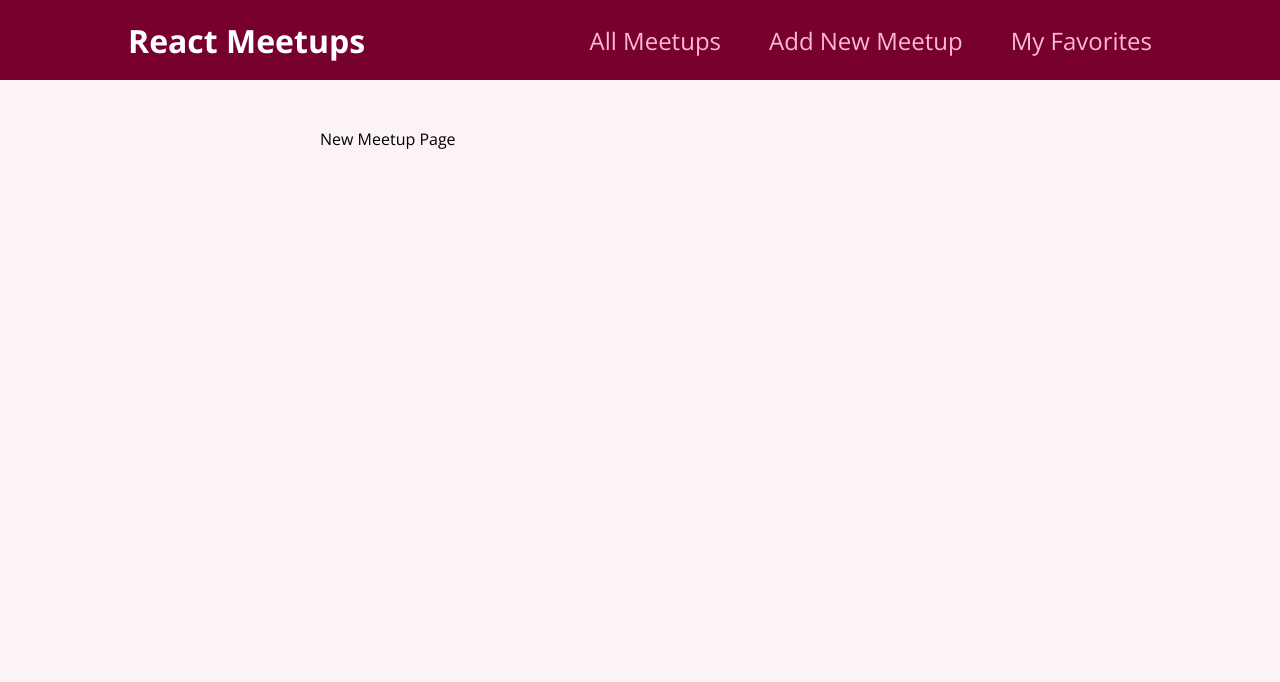
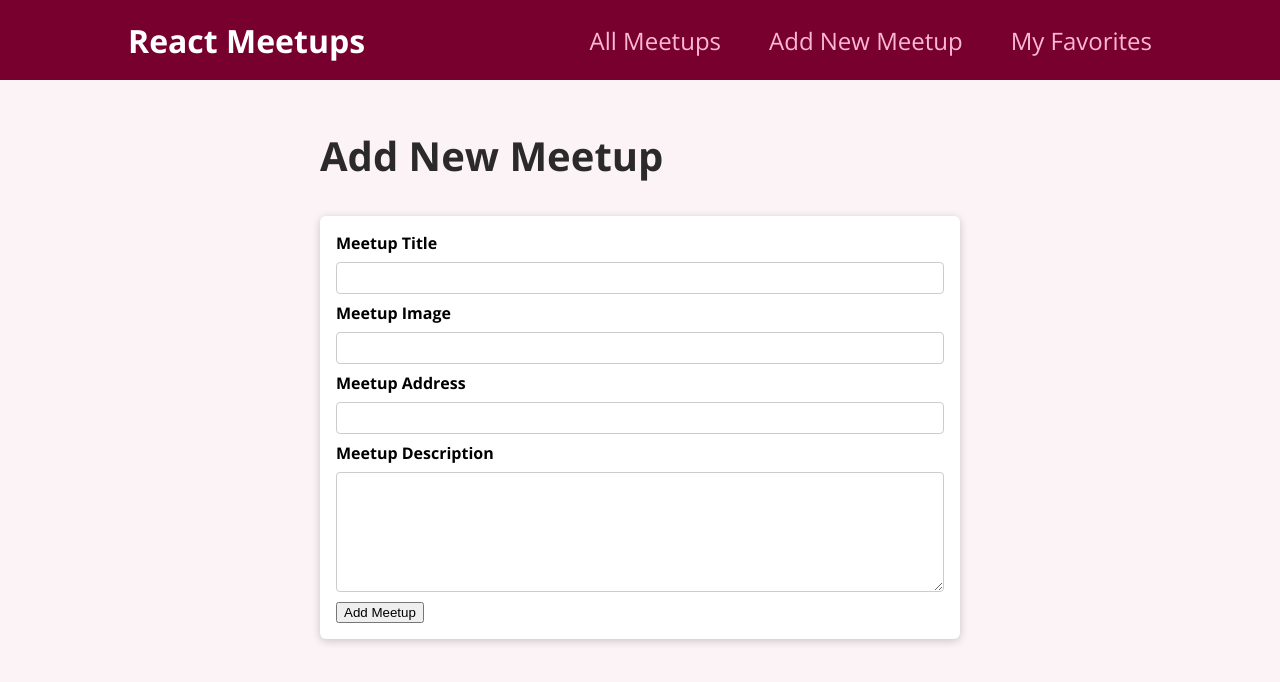
Before and after one commit to antoninaparulava-coder/meet-up-demo-application, a React (Create React App) app: page /new-meetup in a window 1280 px wide. Shown: the top 682 px of the page. Built offline with nearby package versions, Linux system fonts and the light colour scheme.

Commit message:
add form

```diff
--- /dev/null
+++ b/src/components/meetups/NewMeetupForm.js
@@ -0,0 +1,33 @@
+import React from 'react'
+import classes from './NewMeetupForm.module.css'
+import Card from '../ui/Card'
+
+function NewMeetupForm() {
+  return (
+    <Card>
+        <form className={classes.form}>
+            <div className={classes.control}>
+                <label htmlFor='title'>Meetup Title</label>
+                <input type='text' required id='title' />
+            </div>
+            <div className={classes.control}>
+                <label htmlFor='image'>Meetup Image</label>
+                <input type='url' required id='image' />
+            </div>
+            <div className={classes.control}>
+                <label htmlFor='address'>Meetup Address</label>
+                <input type='text' required id='address' />
+            </div>
+            <div className={classes.control}>
+                <label htmlFor='description'>Meetup Description</label>
+                <textarea id='description' required rows='5'></textarea>
+            </div>
+            <div className={classes.action}>
+                <button>Add Meetup</button>
+            </div>
+        </form>
+    </Card>
+  )
+}
+
+export default NewMeetupForm
--- /dev/null
+++ b/src/components/meetups/NewMeetupForm.module.css
@@ -0,0 +1,45 @@
+.form {
+  padding: 1rem;
+}
+
+.control {
+  margin-bottom: 0.5rem;
+}
+
+.control label {
+  display: block;
+  font-weight: bold;
+  margin-bottom: 0.5rem;
+}
+
+.control input,
+.control textarea {
+  display: block;
+  font: inherit;
+  border-radius: 4px;
+  border: 1px solid #ccc;
+  padding: 0.25rem;
+  width: 100%;
+}
+
+.actions {
+  margin-top: 1rem;
+  text-align: right;
+}
+
+.actions button {
+  font: inherit;
+  cursor: pointer;
+  background-color: #77002e;
+  color: white;
+  padding: 0.5rem 1.5rem;
+  border: 1px solid #77002e;
+  border-radius: 4px;
+  font-weight: bold;
+}
+
+.actions button:hover,
+.actions button:active {
+  background-color: #a50e48;
+  border-color: #a50e48;
+}
--- a/src/pages/NewMeetup.js
+++ b/src/pages/NewMeetup.js
@@ -1,8 +1,12 @@
 import React from 'react'
+import NewMeetupForm from '../components/meetups/NewMeetupForm'
 
 function NewMeetupPage() {
   return (
-    <div>New Meetup Page</div>
+    <section>
+        <h1>Add New Meetup</h1>
+        <NewMeetupForm />
+    </section>
   )
 }
 
```
